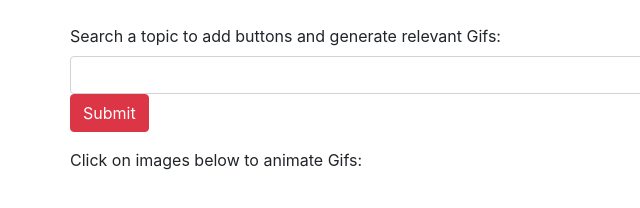
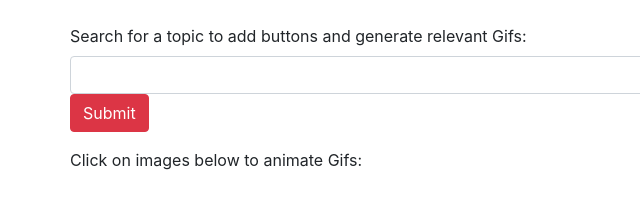
Before and after one commit to cmdavies10/GIF-Finder, a plain HTML site: page index.html in a window 1280 px wide. Shown: the full height of the page, 0-640 px from the left. Drawn offline with nearby package versions, Linux system fonts and the light colour scheme.

Commit message:
text updated

```diff
--- a/index.html
+++ b/index.html
@@ -23,7 +23,7 @@
 			<form role="form">
 				<div class="form-group row">
 					<label for="search"
-						>Search a topic to add buttons and generate relevant
+						>Search for a topic to add buttons and generate relevant
 						Gifs:
 					</label>
 					<input class="form-control" id="search" type="text" />
```
